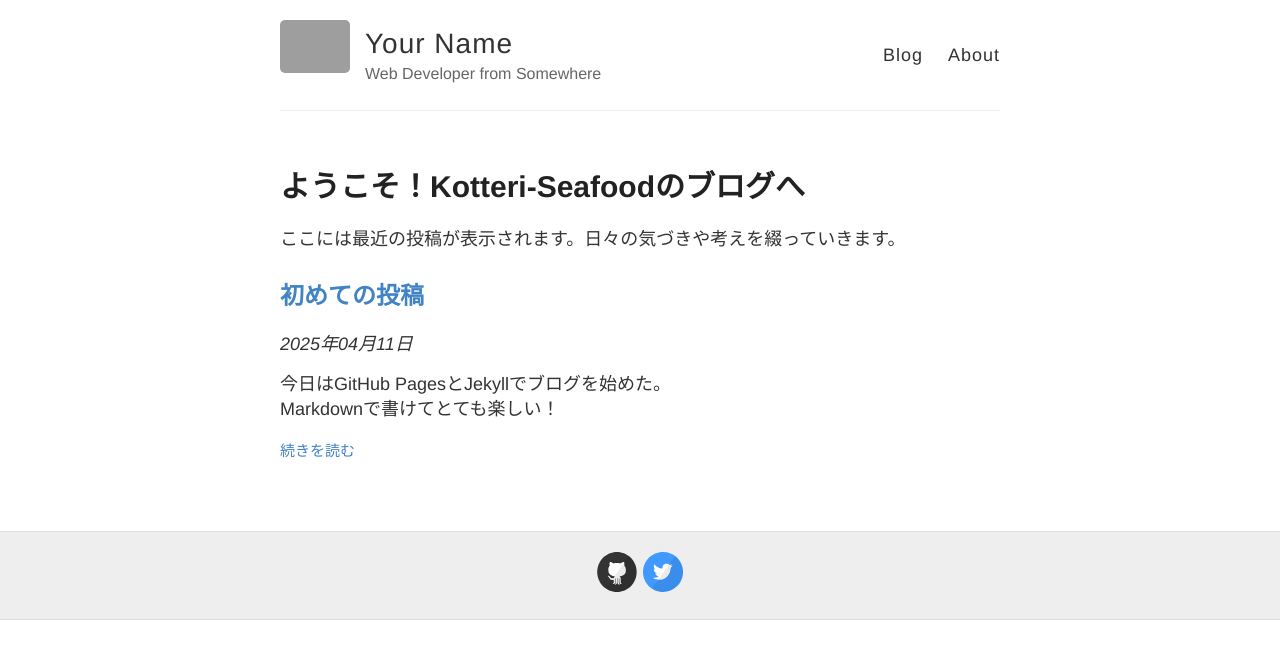
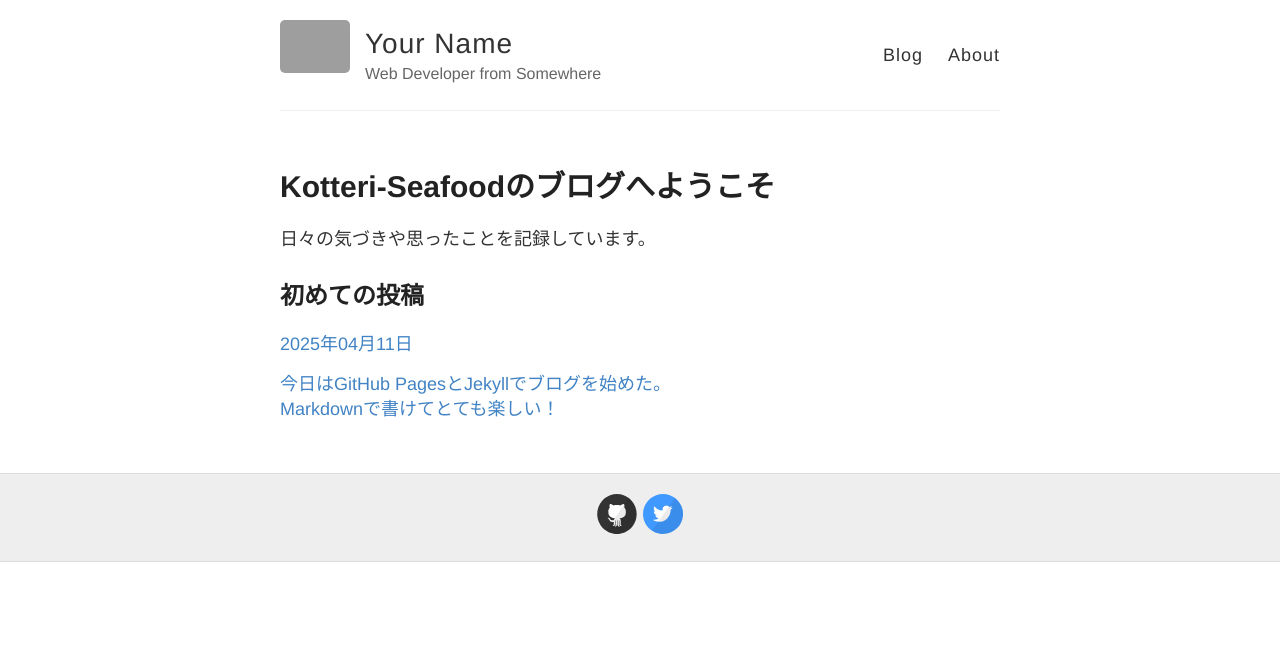
Before and after one commit to Kotteri-Seafood/Kotteri-Seafood.github.io, a Jekyll site: the page built from index.html, in a window 1280 px wide. Shown: the top 659 px of the page. Built offline with Jekyll 4.4.1, drawn with Linux system fonts in a browser that asks for light colours; grey boxes are pictures that could not be loaded.

Commit message:
Update index.html

```diff
--- a/index.html
+++ b/index.html
@@ -2,18 +2,19 @@
 layout: default
 ---
 
-<h1>ようこそ！Kotteri-Seafoodのブログへ</h1>
-<p>ここには最近の投稿が表示されます。日々の気づきや考えを綴っていきます。</p>
+<h1>Kotteri-Seafoodのブログへようこそ</h1>
+<p>日々の気づきや思ったことを記録しています。</p>
 
-<div class="posts">
+<div class="post-grid">
   {% for post in site.posts %}
-    <article class="post">
-      <h2><a href="{{ site.baseurl }}{{ post.url }}">{{ post.title }}</a></h2>
-      <p><em>{{ post.date | date: "%Y年%m月%d日" }}</em></p>
-      <div class="entry">
-        {{ post.excerpt }}
-      </div>
-      <a href="{{ site.baseurl }}{{ post.url }}" class="read-more">続きを読む</a>
-    </article>
+    <div class="post-card">
+      <a href="{{ post.url }}">
+        <div class="post-content">
+          <h2>{{ post.title }}</h2>
+          <p class="post-date">{{ post.date | date: "%Y年%m月%d日" }}</p>
+          <p>{{ post.excerpt }}</p>
+        </div>
+      </a>
+    </div>
   {% endfor %}
 </div>
```
